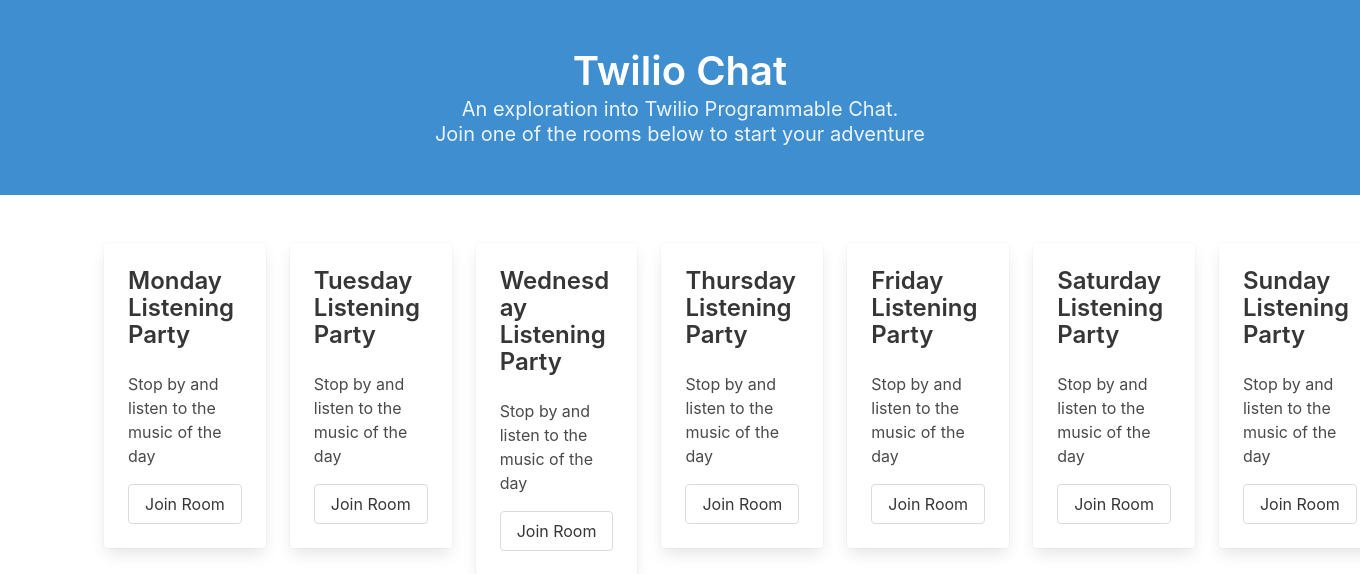
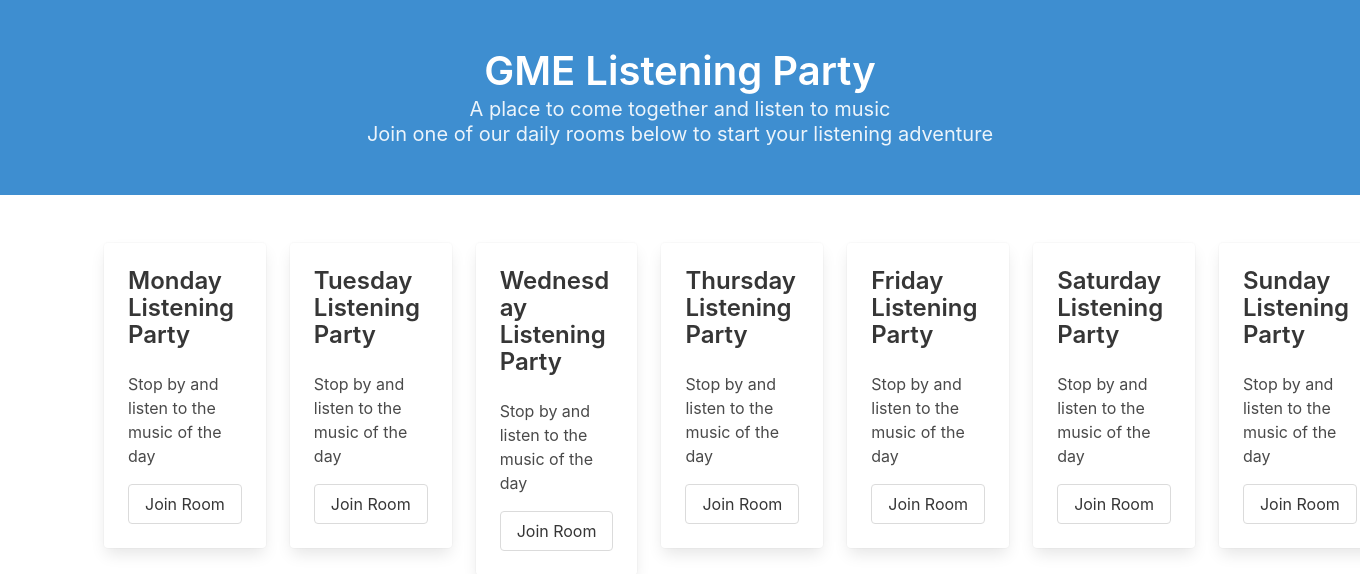
Before and after one commit to AustinAlloway/-GME, a Django app: page /chat/ in a window 1360 px wide. Shown: the top 574 px of the page. Run offline with Django 3.2, Linux system fonts and the light colour scheme; data comes from the database, SQL or seed files in the repository; some libraries are stand-ins or nearby versions.

Commit message:
updated 'chat' page templates

```diff
--- a/GME Project/GME/chat/templates/chat/index.html
+++ b/GME Project/GME/chat/templates/chat/index.html
@@ -13,7 +13,7 @@
       border-radius: 0.25rem;
     }
   </style>
-  <title>All Chat Rooms</title>
+  <title>Listening Party Lobby</title>
 </head>
 
 <body>
@@ -21,11 +21,11 @@
     <div class="hero-body has-text-centered">
       <div class="container">
         <h1 class="title is-2">
-          Twilio Chat
+          GME Listening Party
         </h1>
         <h2 class="subtitle is-5">
-          An exploration into Twilio Programmable Chat.
-          <br/> Join one of the rooms below to start your adventure
+          A place to come together and listen to music
+          <br/> Join one of our daily rooms below to start your listening adventure
         </h2>
       </div>
     </div>
--- a/GME Project/GME/chat/templates/chat/room_detail.html
+++ b/GME Project/GME/chat/templates/chat/room_detail.html
@@ -4,7 +4,7 @@
 <html>
 
 <head>
-  <title>{{room.name}} | Twilio Chat</title>
+  <title>{{room.name}} | Listening Party</title>
   <link rel="shortcut icon" href="//www.twilio.com/marketing/bundles/marketing/img/favicons/favicon.ico">
   <link rel="stylesheet" href="https://cdnjs.cloudflare.com/ajax/libs/bulma/0.6.1/css/bulma.min.css" />
   <link rel="stylesheet" href="{% static "chat/styles/room_detail.css" %}">
@@ -40,6 +40,7 @@
     </div>
   </div>
 
+  <!-- Script Import List -->
   <script src="https://media.twiliocdn.com/sdk/js/common/v0.1/twilio-common.min.js"></script>
   <script src="https://media.twiliocdn.com/sdk/js/chat/v2.0/twilio-chat.min.js"></script>
   <script src="https://code.jquery.com/jquery-3.2.1.min.js" crossorigin="anonymous"></script>
```
